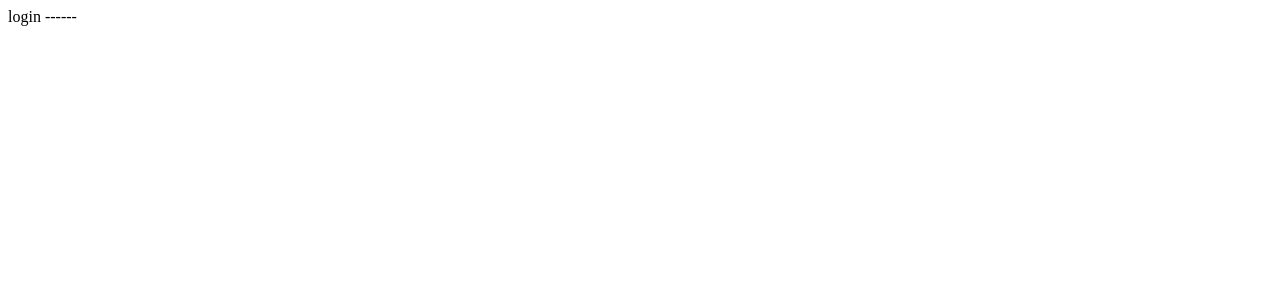
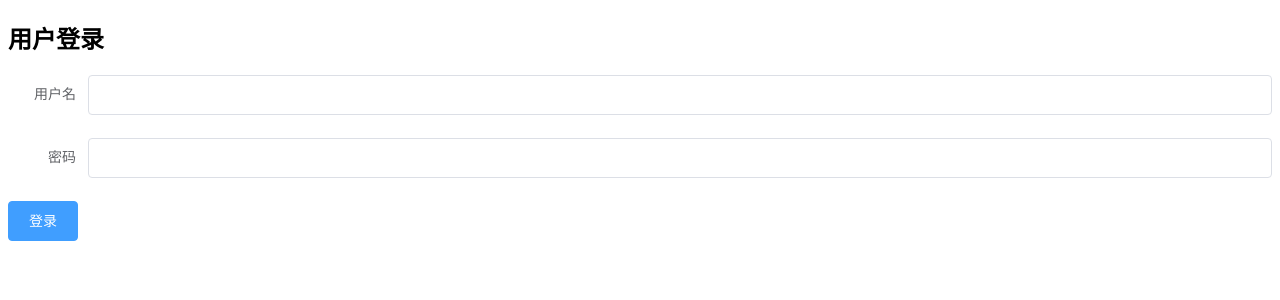
Before and after one commit to aasssda/shopmanagers, a Vue app: page /#/login in a window 1280 px wide. Shown: the top 300 px of the page. Built offline with nearby package versions, Linux system fonts and the light colour scheme.

Commit message:
登陆-引入表单组件

```diff
--- a/src/components/login.vue
+++ b/src/components/login.vue
@@ -1,12 +1,35 @@
 <template>
-    <div>
-        login
-        ------
-    </div>
+
+  <div class="login-wrap">
+    <el-form
+      class="login-form"
+      :label-position="top"
+      label-width="80px"
+      :model="formdata"
+    >
+      <h2>用户登录</h2>
+      <el-form-item label="用户名">
+        <el-input v-model="formdata.username"></el-input>
+      </el-form-item>
+      <el-form-item label="密码">
+        <el-input v-model="formdata.password"></el-input>
+      </el-form-item>
+      <el-button type="primary">登录</el-button>
+    </el-form>
+  </div>
 </template>
 
 <script>
-export default {}
+export default {
+  data () {
+    return {
+      formdata: {
+        username: '',
+        password: ''
+      }
+    }
+  }
+}
 </script>
 
 <style>
```
